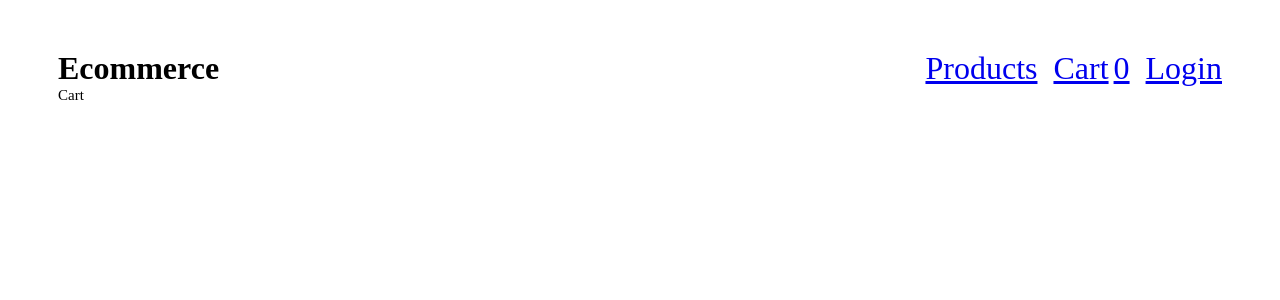
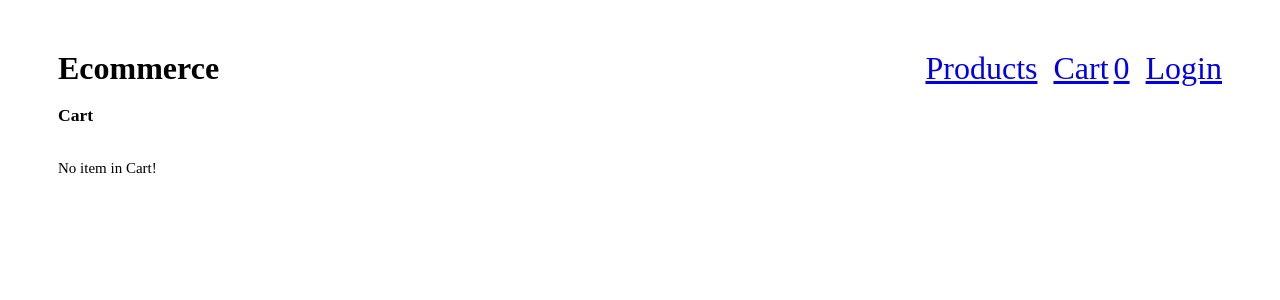
Before and after one commit to ksdumont/e-commerce, a React (Create React App) app: page /cart in a window 1280 px wide. Shown: the top 300 px of the page. Built offline with nearby package versions, Linux system fonts and the light colour scheme; data requests are answered from the project's data file.

Commit message:
added cart

```diff
--- a/src/App.js
+++ b/src/App.js
@@ -21,17 +21,31 @@ function App() {
   // SET USER, SET PRODUCTS
   useEffect( async () => {
     let currentUser = localStorage.getItem("user")
+    let currentCart = localStorage.getItem("cart")
     const fetchProducts = await axios.get("http://localhost:3001/products")
     currentUser = currentUser ? JSON.parse(currentUser) : null;
+    currentCart = currentCart ? JSON.parse(currentCart) : {};
     setUser(currentUser)
     setProducts(fetchProducts.data)
+    setCart(currentCart)
   }, [])
 
-  const removeFromCart = () => {
-    return null;
+  const removeFromCart = (cartItemId) => {
+    delete cart[cartItemId]
+    localStorage.setItem("cart", JSON.stringify(cart))
+    setCart(cart)
   }
-  const addToCart = () => {
-    return null;
+  const addToCart = (cartItem) => {
+    if (cart[cartItem.id]) {
+      cart[cartItem.id].amount += cartItem.amount
+    } else {
+      cart[cartItem.id] = cartItem;
+    }
+    if (cart[cartItem.id].amount > cart[cartItem.id].product.stock) {
+      cart[cartItem.id].amount = cart[cartItem.id]. product.stock;
+    }
+    localStorage.setItem("cart", JSON.stringify(cart))
+    setCart(cart)
   }
   const login = async (email, password) => {
     const res = await axios.post(
@@ -65,10 +79,24 @@ function App() {
     setProducts(currentProducts)
   }
   const clearCart = () => {
-
+    let clearedCart = {}
+    localStorage.removeItem("cart")
+    setCart(clearedCart)
   }
   const checkout = () => {
-
+    if (!user) {
+      routerRef.current.history.push("/login")
+      return
+    }
+    const currProducts = products.map(p => {
+      if (cart[p.name]) {
+        p.stock = p.stock - cart[p.name].amount
+        axios.put(`http://localhost:3001/products/${p.id}`, {...p})
+      }
+      return p;
+    })
+    setProducts(currProducts)
+    clearCart()
   }
 
   return (
--- a/src/components/Cart.js
+++ b/src/components/Cart.js
@@ -1,9 +1,46 @@
-import React from 'react'
+import React, {useContext} from 'react'
+import Context from '../Context'
+import CartItem from './CartItem'
 
-function Cart() {
+function Cart(props) {
+  const context = useContext(Context)
+  const {cart, removeFromCart, clearCart, checkOut} = context
+  const cartKeys = Object.keys(cart || {})
+
+  console.log(context)
+
   return (
     <>
-      Cart
+      <div className="cart">
+        <h3 className="title">Cart</h3>
+        <br/>
+        <div className="container">
+          {cartKeys.length ? (
+            <div>
+            {cartKeys.map(key => (
+              <CartItem
+                cartKey={key}
+                key={key}
+                cartItem={cart[key]}
+                removeFromCart={removeFromCart}
+                />
+            ))}
+            <button
+              className="clear-cart-button"
+              onClick={clearCart}>Clear Cart</button>
+              {" "}
+              <button
+              className="checkout-cart-button"
+              onClick={checkOut}>Checkout</button>
+            </div>
+
+          )
+          : (
+            <div className="empty-cart">No item in Cart!</div>
+)}
+        </div>
+
+      </div>
     </>
   )
 }
--- /dev/null
+++ b/src/components/CartItem.js
@@ -0,0 +1,25 @@
+import React from 'react'
+
+function CartItem({cartItem, cartKey, removeFromCart}) {
+  const {product, amount} = cartItem
+  return (
+    <div className="cart-item">
+      <figure className="image is-64x64">
+          <img
+            src="https://bulma.io/images/placeholders/128x128.png"
+            alt={product.shortDesc}
+          />
+      </figure>
+      <div className="content">
+        <b>{product.name.toUpperCase()}{"  "}
+          <span>${product.price}</span>
+        </b>
+        <div>{product.shortDesc}</div>
+        <small>{`${amount} in cart`}</small>
+        <button onClick={() => removeFromCart(cartKey)}>Delete</button>
+      </div>
+    </div>
+  )
+}
+
+export default CartItem
--- a/src/components/ProductList.js
+++ b/src/components/ProductList.js
@@ -5,7 +5,7 @@ import ProductItem from './ProductItem'
 function ProductList() {
   const context = useContext(Context)
   const {products, addToCart} = context
-  console.log(products)
+
   return (
     <>
       <div className="product-list">
```
